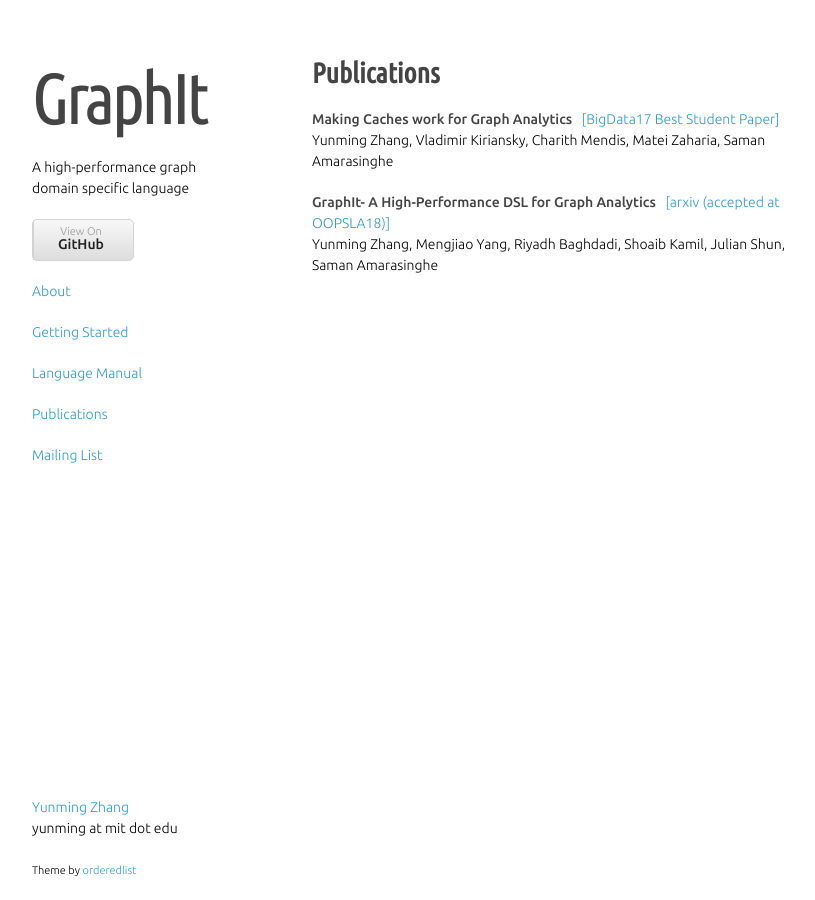
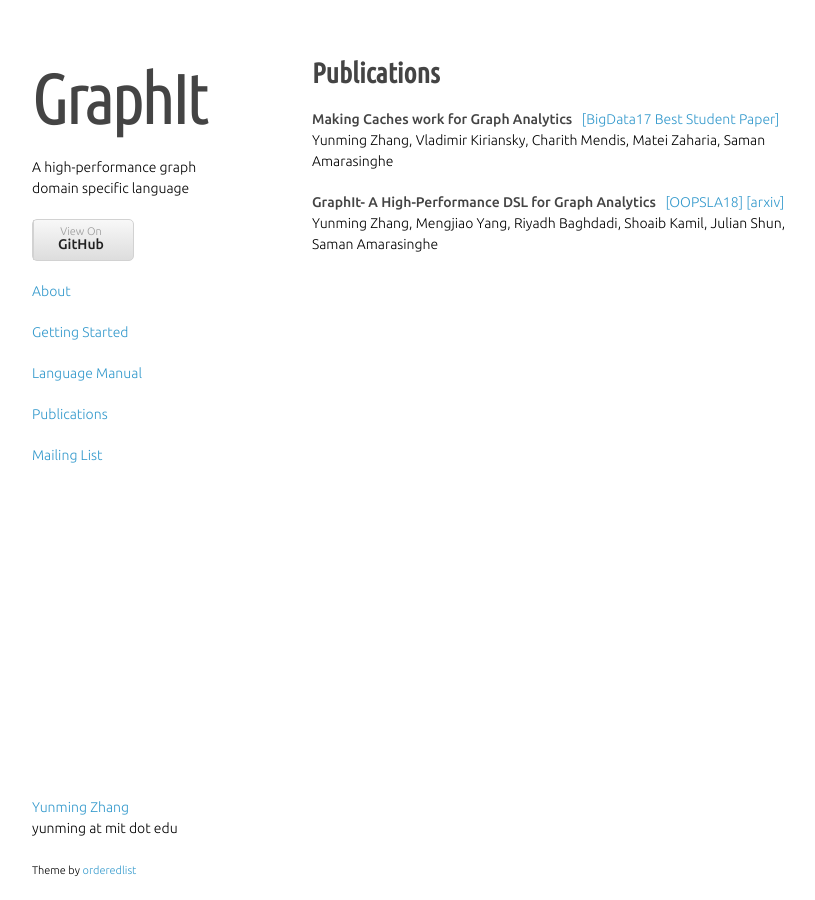
Before and after one commit to yunmingzhang17/yunmingzhang17.github.io, a Jekyll site: the page built from publications.md, in a window 1280 px wide. Shown: the whole page, without its empty margins (218-1033 px from the left). Built offline with Jekyll 4.4.1, drawn with Linux system fonts in a browser that asks for light colours; nearby versions of some CDN libraries; some web fonts are replaced; library files that are not in the unit come from our copies.

Commit message:
updating the references to the paper

```diff
--- a/_data/papers.yml
+++ b/_data/papers.yml
@@ -2,6 +2,9 @@
   link: https://ieeexplore.ieee.org/document/8257937/
 
 graphit:
+  link: https://dl.acm.org/citation.cfm?id=3276491
+
+graphit_arxiv:
   authors:
     - yunming
     - mengjiao
--- a/publications.md
+++ b/publications.md
@@ -8,5 +8,5 @@
 **Making Caches work for Graph Analytics** &nbsp; [[BigData17 Best Student Paper]]({{site.data.papers.cagra.link}})  <br/>
 Yunming Zhang,  Vladimir Kiriansky, Charith Mendis, Matei Zaharia, Saman Amarasinghe
 
-**GraphIt- A High-Performance DSL for Graph Analytics** &nbsp; [[arxiv (accepted at OOPSLA18)]]({{site.data.papers.graphit.link}})  <br/>
+**GraphIt- A High-Performance DSL for Graph Analytics** &nbsp; [[OOPSLA18]]({{site.data.papers.graphit.link}}) [[arxiv]]({{site.data.papers.graphit_arxiv.link}})  <br/>
 Yunming Zhang, Mengjiao Yang, Riyadh Baghdadi, Shoaib Kamil, Julian Shun, Saman Amarasinghe
```
Also changed, not shown: 1 other file.
